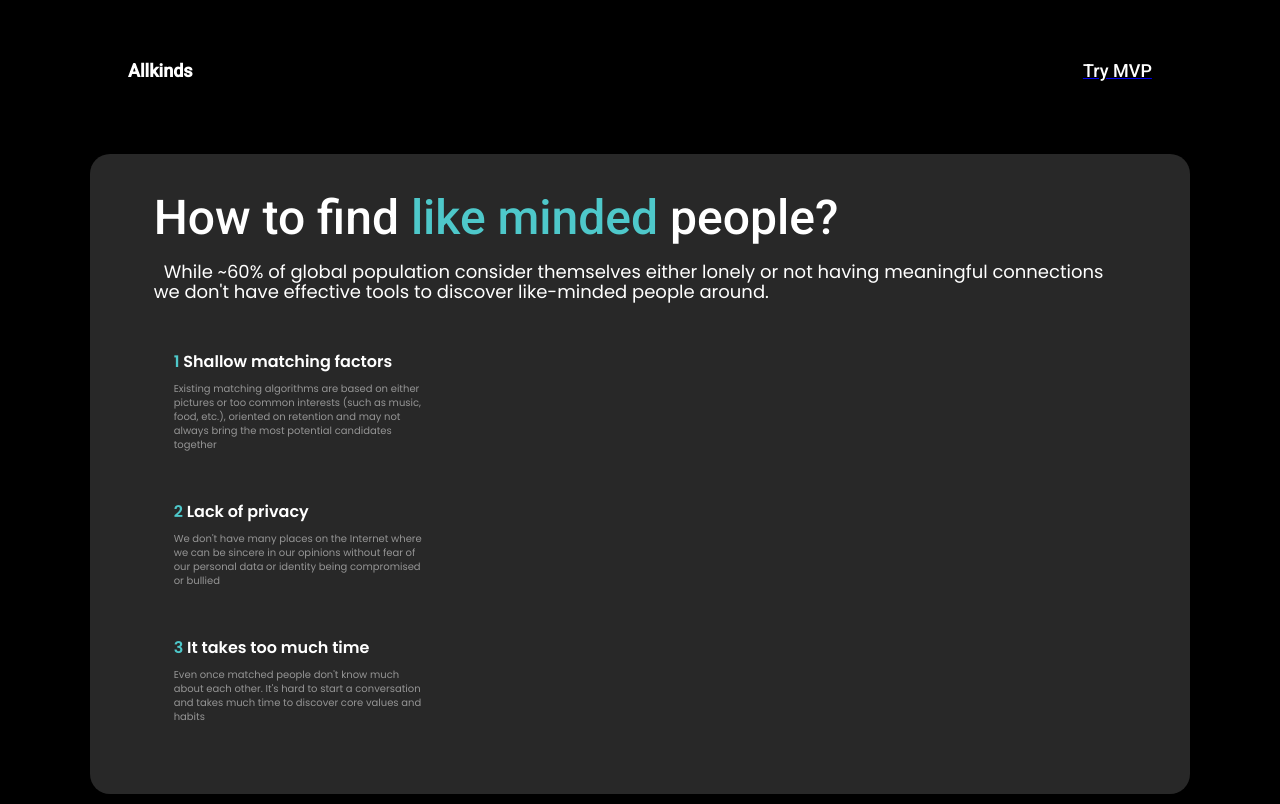
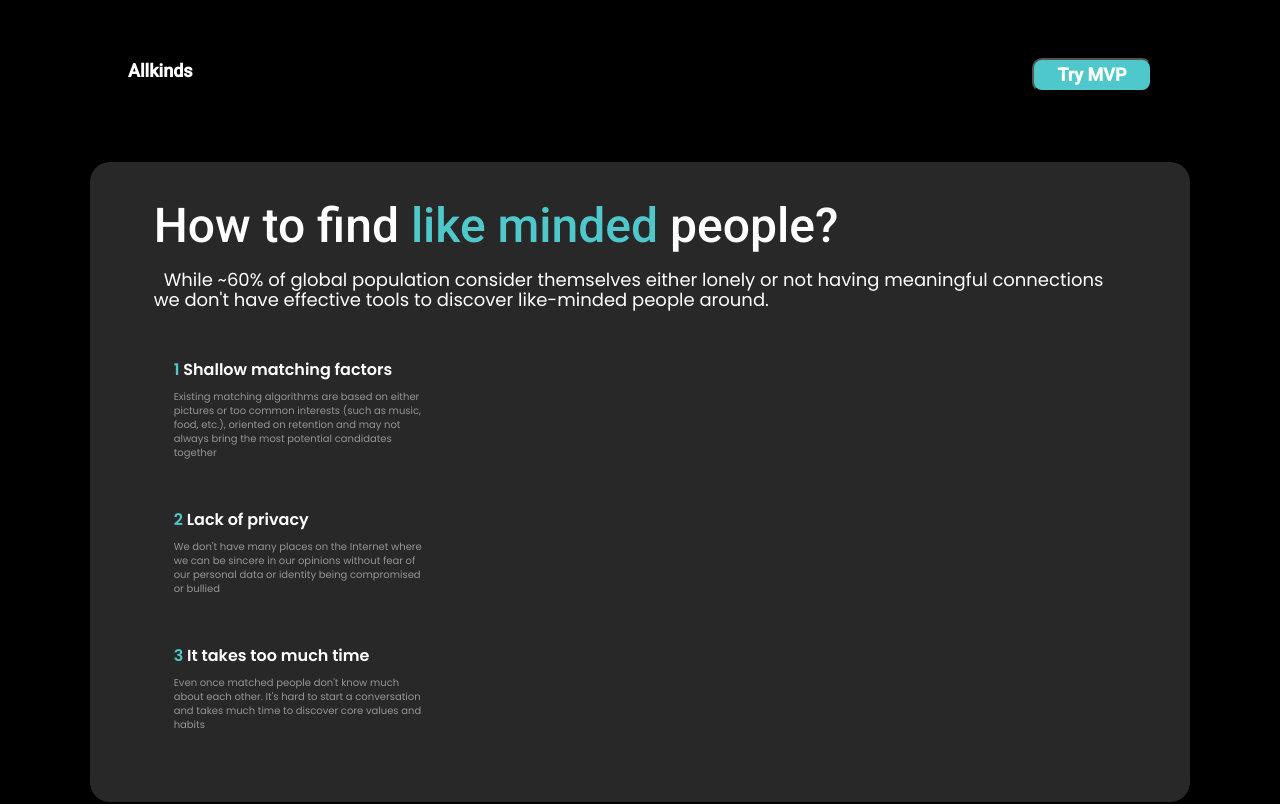
Before and after one commit to AllKinds/AllkindsLanding, a plain HTML site: page index.html in a window 1280 px wide. Shown: the top 804 px of the page. Drawn offline with Linux system fonts and the light colour scheme.

Commit message:
minor updates

```diff
--- a/CSS/style.css
+++ b/CSS/style.css
@@ -45,17 +45,13 @@
     text-decoration: none;
   }
   .allkinds-index-TryMVP {
-    color: rgba(255, 255, 255, 1);
-    width: 109px;
-    height: 20px;
-    font-size: 18px;
-    font-style: Medium;
-    text-align: center;
-    font-family: Roboto;
-    font-weight: 500;
-    line-height: 25.840621948242188px;
-    font-stretch: normal;
-    text-decoration: none;
+    width: 120px;
+    outline: none;
+    background: #4ec8ca;
+    padding: 2px 10px;
+    border-radius: 10px;
+    cursor: pointer;
+
   }
   .allkinds-index-SectionWithBackground {
 
--- a/index.html
+++ b/index.html
@@ -25,7 +25,7 @@
           <div class="allkinds-inner-container">
             <div class="allkinds-index-top-menu">
                 <span class="allkinds-index-text-logo">Allkinds</span>
-                <a href="https://tp4bo-yaaaa-aaaap-aa5la-cai.icp0.io/app/home"><span class="allkinds-index-TryMVP">Try MVP</span></a>
+                <a href="https://tp4bo-yaaaa-aaaap-aa5la-cai.icp0.io/app/home"><button class="allkinds-index-TryMVP"><span class="allkinds-index-text-logo">Try MVP</span></button></a>
             </div>
             <div class="allkinds-index-SectionWithBackground">
               <div class="allkinds-index-section-container">
@@ -265,7 +265,7 @@
                         <span class="allkinds-index-SectionHeader">
                             Why <span class="allkinds-index-SectionHeaderTurq">protocol</span>
                           </span>
-                    <div class="allkinds-index-section-container">
+
                         <div class="allkinds-index-SectionDetails">
                                 <span>
                                     Compatibility between people in terms of personal values plays significant role in many spheres of our lives.
@@ -287,7 +287,7 @@
                             <li>Personal development</li>
                         </span>
                     </div>
-                    </div>
+
 
                 </div>
             </div>
```
